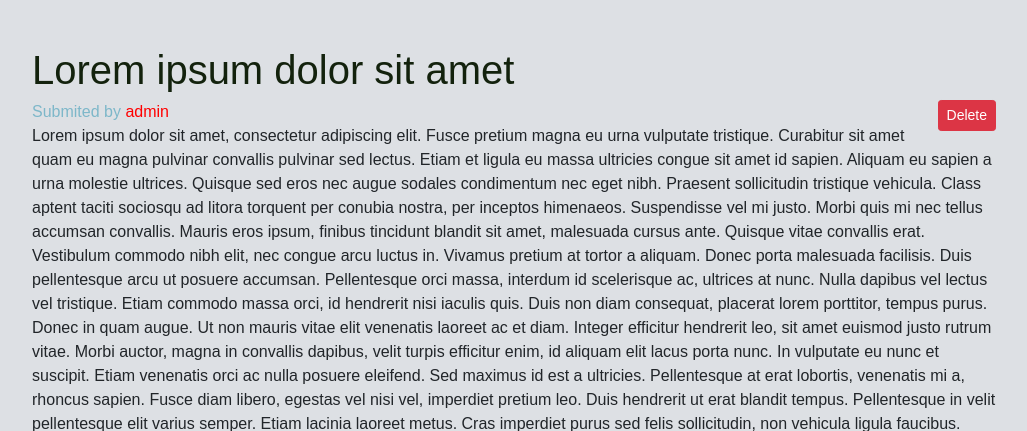
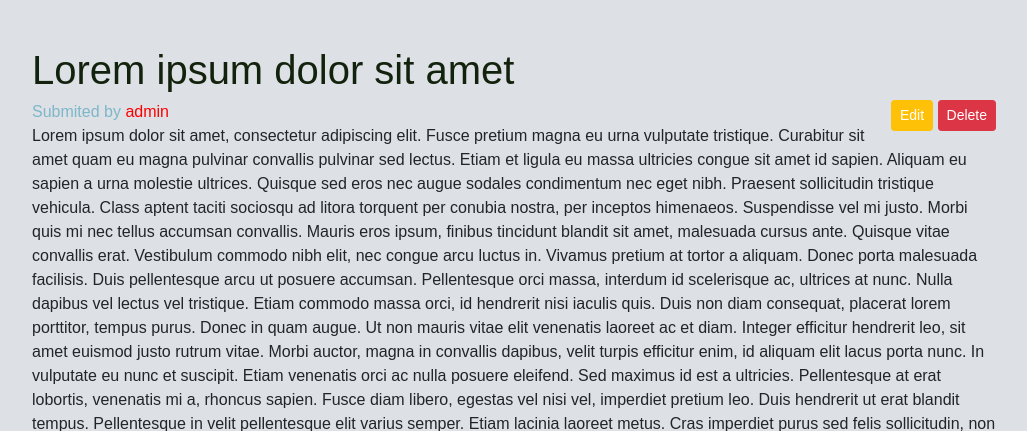
Before and after one commit to fastestmk/Convoy, a Django app: page /detail/1/ in a window 1280 px wide. Shown: the part 51-482 px from the top of the page, without its empty margins (126-1153 px from the left). Run offline with Django 3.2, Linux system fonts and the light colour scheme; a user stored in the database is signed in; data comes from the database, SQL or seed files in the repository; some libraries are stand-ins or nearby versions.

Commit message:
adding EditPost

```diff
--- a/post/templates/post/post_detail.html
+++ b/post/templates/post/post_detail.html
@@ -20,6 +20,7 @@
                     <a class="btn  btn-danger btn-sm" onclick="cancel({{ post.id }})">Cancel</a>
                 </div>
                 <div id="delete{{post.id}}">
+                    <a class="btn  btn-warning btn-sm" style="color: white;" onclick="/edit/{{post.id}}">Edit</a>
                     <a class="btn  btn-danger btn-sm" style="color: white;" onclick="display({{post.id}})">Delete</a>
                 </div>
             </div>
--- a/post/urls.py
+++ b/post/urls.py
@@ -1,5 +1,5 @@
 from django.urls import path
-from .views import PostList, NewPost, PostDetail, CommentView, PostDelete
+from .views import PostList, NewPost, PostDetail, CommentView, PostDelete, PostEdit
 
 app_name = 'post'
 urlpatterns = [
@@ -7,5 +7,6 @@ urlpatterns = [
     path('add/', view=NewPost.as_view(), name='add'),
     path('detail/<int:pk>/', view=PostDetail, name='detail'),
     path('detail/<int:pk>/comment/', view=CommentView.as_view(), name='comment'),
+    path('edit/<int:pk>/', view=PostEdit.as_view(), name='edit'),
     path('delete/<int:pk>/', view=PostDelete, name='delete'),
 ]
--- a/post/views.py
+++ b/post/views.py
@@ -1,5 +1,5 @@
 from django.core.paginator import Paginator, EmptyPage, PageNotAnInteger
-from django.views.generic import CreateView, DetailView, DeleteView
+from django.views.generic import CreateView, UpdateView
 from django.shortcuts import redirect, render, get_object_or_404
 from django.contrib import messages
 from django.urls import reverse_lazy
@@ -36,6 +36,14 @@ def PostDelete(request, pk):
     return redirect("post:list")
 
 
+class PostEdit(UpdateView):
+    model = Post
+    form_class = PostForm
+
+    def get_success_url(self):
+        return reverse_lazy('post:detail', args=(self.object.id, ))
+
+
 class NewPost(CreateView):
     model = Post
     form_class = PostForm
```
